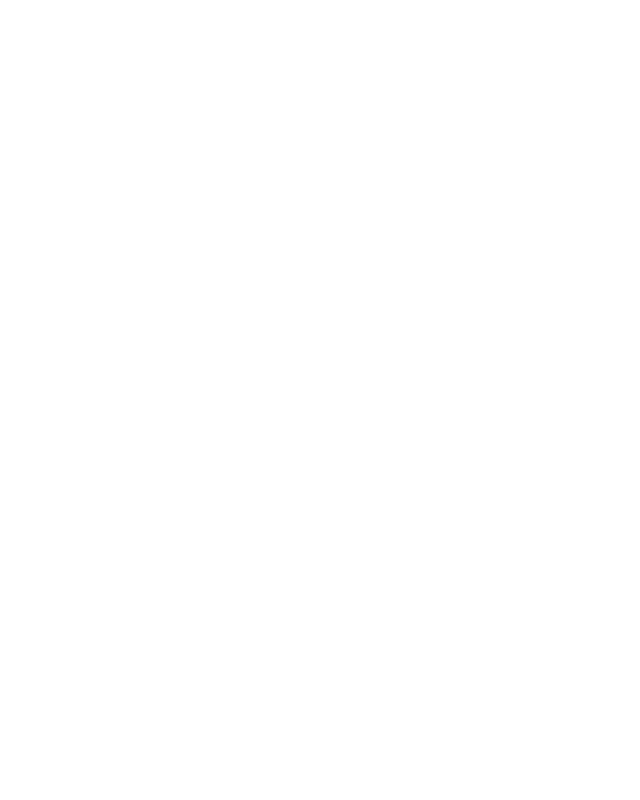
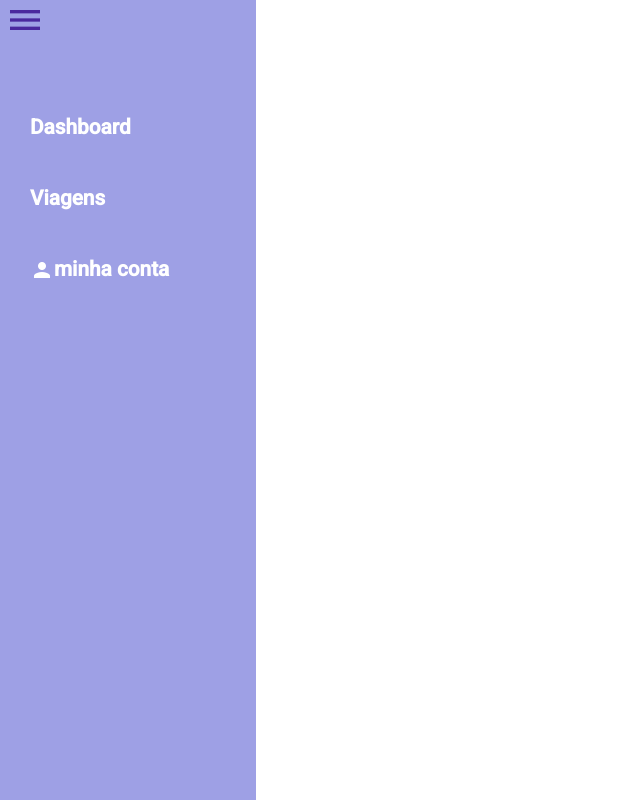
Before and after one commit to GuilhermePaes26/PlanejaTrip, an Angular app in the folder viajatcc-frontend/: page /home/dashboard in a window 1280 px wide. Before the commit this address led to /. Shown: the whole page, without its empty margins (0-640 px from the left). Built offline with nearby package versions, Linux system fonts and the light colour scheme; sample sign-in values are in the browser's storage.

Commit message:
Adicionando trips para a sidebar

```diff
--- a/viajatcc-frontend/src/app/app.module.ts
+++ b/viajatcc-frontend/src/app/app.module.ts
@@ -20,6 +20,7 @@ import { SidebarComponent } from './components/home/sidebar/sidebar.component';
 import {MatIconModule} from '@angular/material/icon';
 import {MatDividerModule} from '@angular/material/divider';
 import {MatButtonModule} from '@angular/material/button';
+import { DashboardComponent } from './components/home/dashboard/dashboard.component';
 
 @NgModule({
   declarations: [
@@ -29,6 +30,7 @@ import {MatButtonModule} from '@angular/material/button';
     AuthComponent,
     HomeComponent,
     SidebarComponent,
+    DashboardComponent,
   ],
   imports: [
     BrowserModule,
--- /dev/null
+++ b/viajatcc-frontend/src/app/components/home/dashboard/dashboard.component.html
@@ -0,0 +1 @@
+<p>dashboard works!</p>
--- a/viajatcc-frontend/src/app/components/home/home.component.html
+++ b/viajatcc-frontend/src/app/components/home/home.component.html
@@ -5,10 +5,16 @@
         </button>
         <app-sidebar></app-sidebar>
     </div>
-    <div class="home">
-        <button *ngIf="!menu"  (click)="onClick(true)">
+    <div class="home" *ngIf="home">
+      <button (click)="onClick(true)" *ngIf="!menu">
         <mat-icon class="menu-button">menu</mat-icon>
       </button>
-        home
+      <app-dashboard></app-dashboard>
+    </div>
+    <div class="trip" *ngIf="trips">
+      <button (click)="onClick(true)" *ngIf="!menu">
+        <mat-icon class="menu-button">menu</mat-icon>
+      </button>
+      <router-outlet></router-outlet>
     </div>
 </div>
--- a/viajatcc-frontend/src/app/components/home/home.component.ts
+++ b/viajatcc-frontend/src/app/components/home/home.component.ts
@@ -1,4 +1,6 @@
-import { Component, input } from '@angular/core';
+import { Component, input, OnInit } from '@angular/core';
+import { Router, NavigationEnd } from '@angular/router';
+import { filter } from 'rxjs/operators';
 
 @Component({
   selector: 'app-home',
@@ -6,9 +8,14 @@ import { Component, input } from '@angular/core';
   templateUrl: './home.component.html',
   styleUrl: './home.component.scss'
 })
-export class HomeComponent {
+export class HomeComponent{
+  home: boolean = false
+  trips: boolean = false
   menu: boolean = true;
   onClick(bol: boolean) {
     this.menu = bol
   }
+
+  constructor(private router: Router) {
+  }
 }
--- a/viajatcc-frontend/src/app/components/home/sidebar/sidebar.component.html
+++ b/viajatcc-frontend/src/app/components/home/sidebar/sidebar.component.html
@@ -1,7 +1,7 @@
 <nav class="sidebar-nav">
     <ul>
-      <li><a href="/home"><h2>Dashboard</h2></a></li>
-      <li><a href="/trips"><h2>Viagens</h2></a></li>
-      <li><a href="/users/"><mat-icon>person</mat-icon> <h2> minha conta</h2></a></li>
+      <li><a href="/home/dashboard"><h2>Dashboard</h2></a></li>
+      <li><a href="/home/trips"><h2>Viagens</h2></a></li>
+      <li class="account"><a href="/users/"><mat-icon>person</mat-icon> <h2> minha conta</h2></a></li>
     </ul>
   </nav>
--- a/viajatcc-frontend/tsconfig.json
+++ b/viajatcc-frontend/tsconfig.json
@@ -16,12 +16,14 @@
     "moduleResolution": "bundler",
     "importHelpers": true,
     "target": "ES2022",
-    "module": "ES2022"
+    "module": "ES2022",
+    "allowSyntheticDefaultImports": true
   },
   "angularCompilerOptions": {
     "enableI18nLegacyMessageIdFormat": false,
     "strictInjectionParameters": true,
     "strictInputAccessModifiers": true,
     "strictTemplates": true
-  }
+  },
+  "include": ["src/**/*"]
 }
```
Also changed, not shown: viajatcc-frontend/src/app/app-routing.module.ts (+13 -8 lines), viajatcc-frontend/src/app/components/home/dashboard/dashboard.component.ts (added, +11 -0 lines), viajatcc-frontend/src/app/components/home/dashboard/dashboard.component.scss (added), 1 other file (tests, documents, lock files or other folders). Lines whose indentation alone changed are shown as unchanged.
